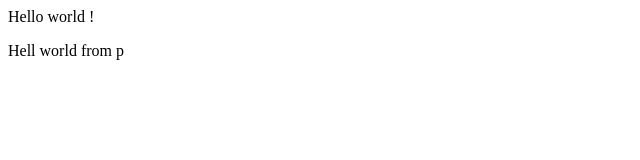
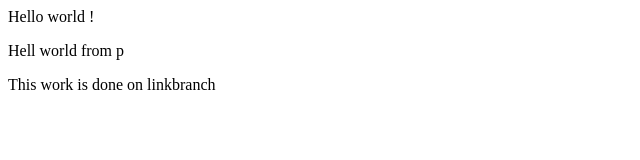
Before and after one commit to karamMahmoud/cycle55, a plain HTML site: page index.html in a window 1280 px wide. Shown: the whole page, without its empty margins (0-640 px from the left). Drawn offline with Linux system fonts and the light colour scheme.

Commit message:
add new line

```diff
--- a/index.html
+++ b/index.html
@@ -10,5 +10,7 @@
     Hello world !
 
     <p>Hell world from p</p>
+
+    This work is done on linkbranch
 </body>
 </html>
```
